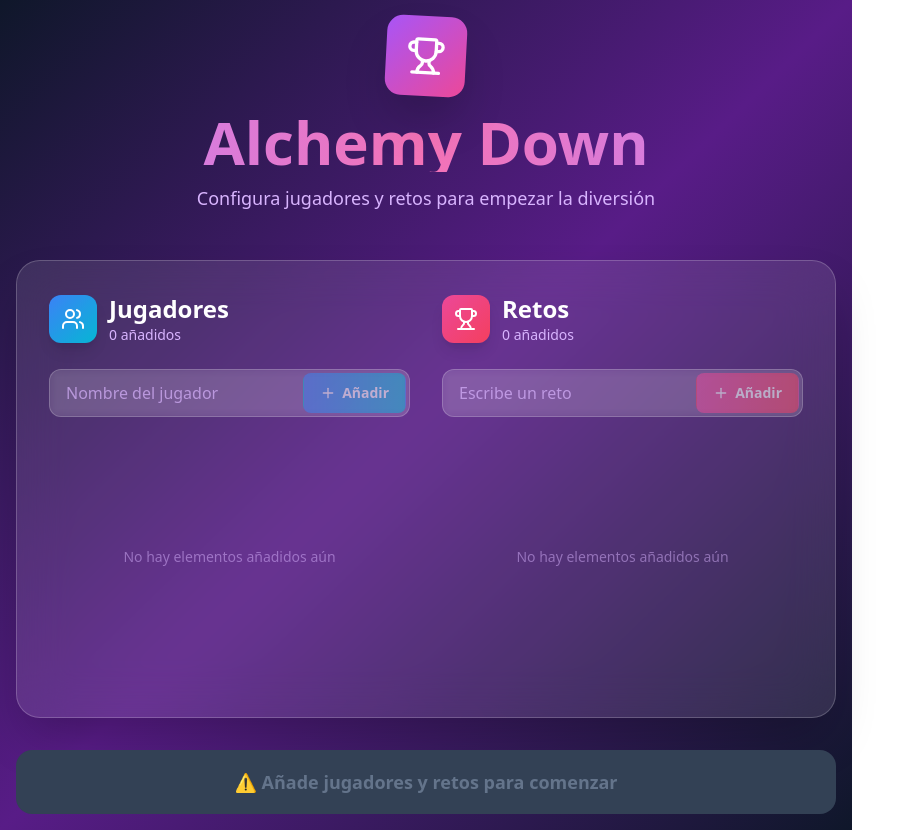
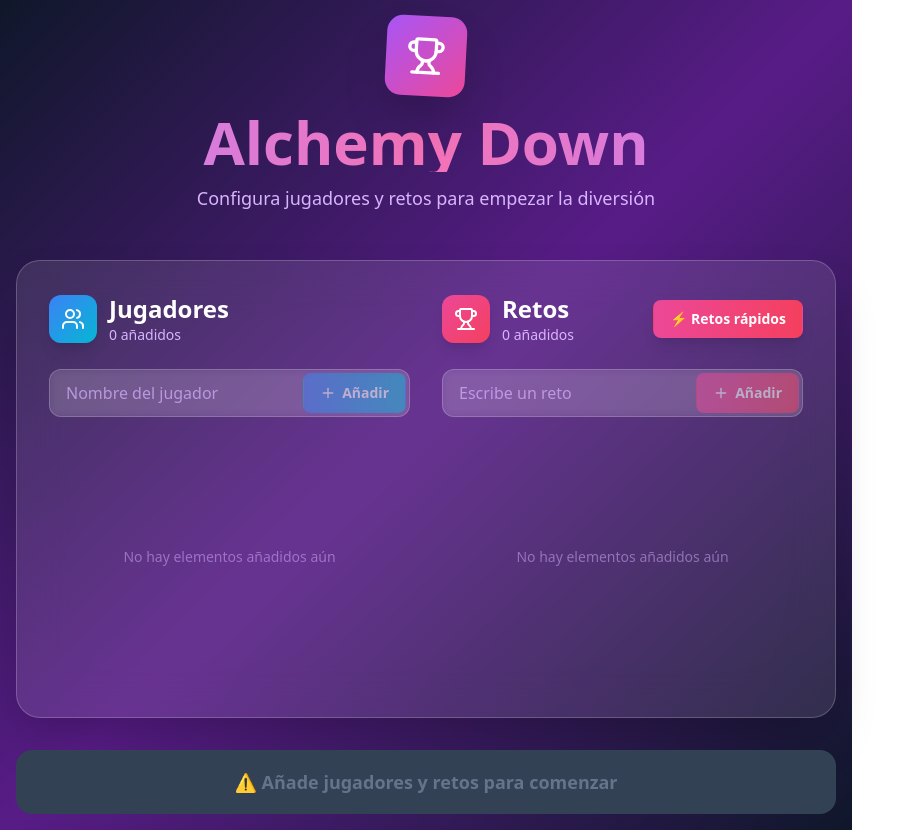
Before and after one commit to BorjaLopz/christmasChallenges, a React (Vite) app: page / in a window 1280 px wide. Shown: the whole page, without its empty margins (0-915 px from the left). Built offline with nearby package versions, Linux system fonts and the light colour scheme.

Commit message:
fix(front): Add default challenges

```diff
--- a/src/screens/SetupScreen.tsx
+++ b/src/screens/SetupScreen.tsx
@@ -18,6 +18,32 @@ export const SetupScreen: React.FC<SetupScreenProps> = ({ onStart }) => {
   } = useGameStore();
 
   const canStart = people.length > 0 && challenges.length > 0;
+
+  // Retos predefinidos
+  const predefinedChallenges = [
+    // "Bebe 2 tragos",
+    // "Cuenta una anécdota vergonzosa",
+    // "Imita a alguien de la sala",
+    // "Verdad o reto: elige",
+    // "Baila durante 30 segundos",
+    // "Habla con acento durante 1 minuto",
+    // "Haz 10 flexiones",
+    // "Canta una canción",
+    // "Bebe un chupito",
+    // "Di un trabalenguas 3 veces",
+    // "Intercambia ropa con alguien",
+    // "Cuenta un chiste",
+    "Preguntar a Del Piero si está buscando algo",
+    "Mano en el hombre baúl",
+  ];
+
+  const addPredefinedChallenges = () => {
+    predefinedChallenges.forEach((challenge) => {
+      if (!challenges.includes(challenge)) {
+        addChallenge(challenge);
+      }
+    });
+  };
 
   return (
     <div className="min-h-screen bg-gradient-to-br from-slate-900 via-purple-900 to-slate-900 flex items-center justify-center p-4">
@@ -68,12 +94,18 @@ export const SetupScreen: React.FC<SetupScreenProps> = ({ onStart }) => {
                 <div className="w-12 h-12 bg-gradient-to-br from-pink-500 to-rose-500 rounded-xl flex items-center justify-center shadow-lg">
                   <Trophy className="w-6 h-6 text-white" />
                 </div>
-                <div>
+                <div className="flex-1">
                   <h2 className="text-2xl font-bold text-white">Retos</h2>
                   <p className="text-sm text-purple-300">
                     {challenges.length} añadidos
                   </p>
                 </div>
+                <button
+                  onClick={addPredefinedChallenges}
+                  className="px-4 py-2 bg-gradient-to-r from-pink-500 to-rose-500 hover:from-pink-600 hover:to-rose-600 rounded-lg text-white text-sm font-semibold transition-all duration-300 hover:scale-105 active:scale-95 shadow-lg whitespace-nowrap"
+                >
+                  ⚡ Retos rápidos
+                </button>
               </div>
               <AddItem
                 placeholder="Escribe un reto"
```
